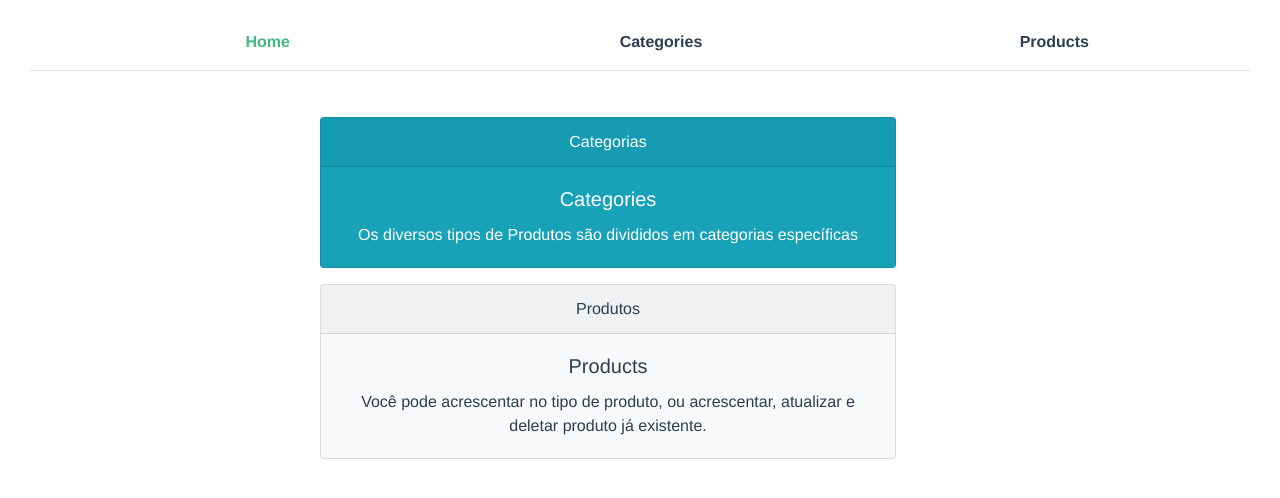
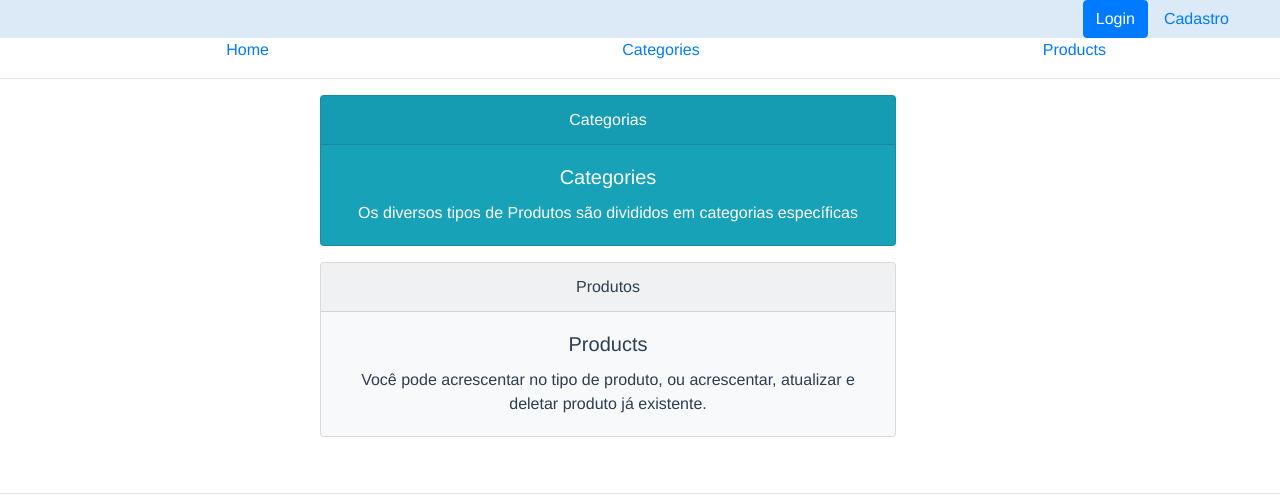
Before and after one commit to br3nds0n/vue-fullstack-course, a Vue app: page / in a window 1280 px wide. Shown: the top 498 px of the page. Built offline with nearby package versions, Linux system fonts and the light colour scheme.

Commit message:
feat: reating the Login and Registration Menu

```diff
--- a/src/App.vue
+++ b/src/App.vue
@@ -1,8 +1,18 @@
 <template>
-  <nav>
+  <div id="nav">
+    <div class="login">
+      <div class="buttons">
+        <router-link to="/login">
+          <button class="btn btn-primary bnt-sm">Login</button>
+        </router-link>
+        <router-link class="link ml-3 mt-2" to="#">
+         <h6>Cadastro</h6>
+        </router-link>
+      </div>
+    </div>
     <Menu />
-    <hr>
-  </nav>
+    <hr />
+  </div>
   <router-view/>
 </template>
 
@@ -17,6 +27,7 @@ export default {
 </script>
 
 <style lang="scss">
+  @import './scss/colors.scss';
 #app {
   font-family: Avenir, Helvetica, Arial, sans-serif;
   -webkit-font-smoothing: antialiased;
@@ -25,19 +36,18 @@ export default {
   color: #2c3e50;
 }
 
-nav {
-  padding: 30px;
-
-  hr {
-    border-bottom: 0px solid #2c3e50;
-  }
-
-  a {
-    font-weight: bold;
-    color: #2c3e50;
-
-    &.router-link-exact-active {
-      color: #42b983;
+#nav {
+  .login{
+    width: 100%;
+    background-color: $light;
+    .buttons{
+      display: flex;
+      justify-content: flex-end;
+      align-items: center;
+      margin-right: 4%;
+      .link{
+        text-decoration: none;
+      }
     }
   }
 }
--- /dev/null
+++ b/src/pages/login/LoginView.vue
@@ -0,0 +1,13 @@
+<template>
+  <h2>Login</h2>
+</template>
+
+<script>
+export default {
+
+}
+</script>
+
+<style>
+
+</style>
--- a/src/router/index.js
+++ b/src/router/index.js
@@ -5,6 +5,7 @@ import CategoriesView from '../pages/categories/CategoriesView.vue'
 import ProductsView from '../pages/products/ProductsView.vue'
 import ProductsRegister from '../pages/products/ProductsRegister.vue'
 import ProductsUpdate from '../pages/products/ProductsUpdate.vue'
+import Login from '../pages/login/LoginView.vue'
 
 const routes = [
   {
@@ -31,6 +32,11 @@ const routes = [
     path: '/update',
     name: 'productsUpdate',
     component: ProductsUpdate
+  },
+  {
+    path: '/login',
+    name: 'login',
+    component: Login
   }
 ]
 
--- /dev/null
+++ b/src/scss/colors.scss
@@ -0,0 +1,9 @@
+$primary: #046b7a;
+$secondary: rgb(169, 203, 236);
+$success: green;
+$info: rgb(77, 77, 250);
+$warning: orange;
+$danger: red;
+$light: #dceaf8;
+$super-light: #f0f5fa;
+$dark: #070729;
```
